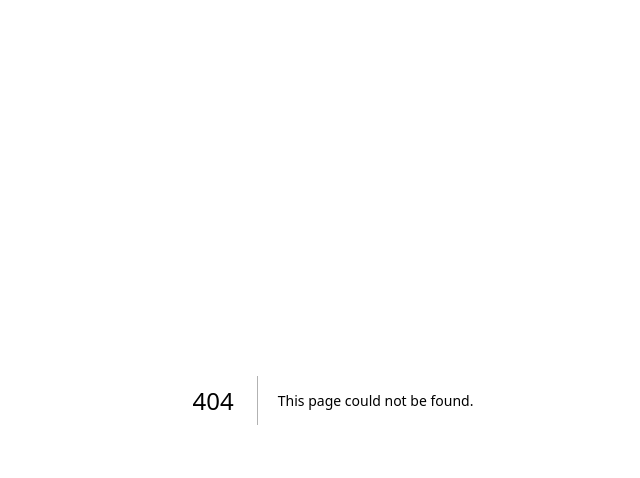
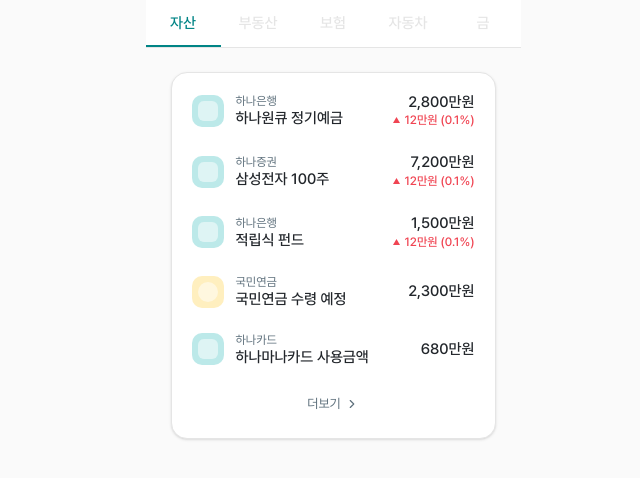
Before and after one commit to HanaroCare/hanaro-care-main, a Next.js app in the folder client/: page /asset in a window 1280 px wide. Before the commit this address had no page. Shown: the top 478 px of the page, without its empty margins (307-947 px from the left). Built offline with nearby package versions, Linux system fonts and the light colour scheme.

Commit message:
HN-17-feat/자산 리스트 추가

```diff
--- /dev/null
+++ b/client/app/asset/component/AssetListCard.tsx
@@ -0,0 +1,166 @@
+'use client';
+
+import { ChevronRight } from 'lucide-react';
+
+type AssetType = 'bank' | 'stock' | 'pension' | 'card';
+
+type AssetItemData = {
+  id: string;
+  institution: string;
+  name: string;
+  amount: string;
+  change?: string;
+  changePercent?: string;
+  isPositive?: boolean;
+  type: AssetType;
+};
+
+const ASSET_ITEMS: AssetItemData[] = [
+  {
+    id: '1',
+    institution: '하나은행',
+    name: '하나원큐 정기예금',
+    amount: '2,800만원',
+    change: '12만원',
+    changePercent: '0.1%',
+    isPositive: true,
+    type: 'bank',
+  },
+  {
+    id: '2',
+    institution: '하나증권',
+    name: '삼성전자 100주',
+    amount: '7,200만원',
+    change: '12만원',
+    changePercent: '0.1%',
+    isPositive: true,
+    type: 'stock',
+  },
+  {
+    id: '3',
+    institution: '하나은행',
+    name: '적립식 펀드',
+    amount: '1,500만원',
+    change: '12만원',
+    changePercent: '0.1%',
+    isPositive: true,
+    type: 'bank',
+  },
+  {
+    id: '4',
+    institution: '국민연금',
+    name: '국민연금 수령 예정',
+    amount: '2,300만원',
+    type: 'pension',
+  },
+  {
+    id: '5',
+    institution: '하나카드',
+    name: '하나마나카드 사용금액',
+    amount: '680만원',
+    type: 'card',
+  },
+];
+
+const ICON_STYLES: Record<AssetType, string> = {
+  bank: 'bg-hana-teal-100',
+  stock: 'bg-hana-teal-100',
+  pension: 'bg-hana-yellow-100',
+  card: 'bg-hana-teal-100',
+};
+
+type AssetIconProps = {
+  type: AssetType;
+};
+
+function AssetIcon({ type }: AssetIconProps) {
+  return (
+    <div
+      className={`flex size-8 items-center justify-center rounded-[10px] ${ICON_STYLES[type]}`}
+    >
+      {type === 'pension' ? (
+        <div className="size-5 rounded-full bg-white/50" />
+      ) : (
+        <div className="size-5 rounded-sm bg-white/50" />
+      )}
+    </div>
+  );
+}
+
+type ChangeIndicatorProps = {
+  change: string;
+  changePercent: string;
+  isPositive: boolean;
+};
+
+function ChangeIndicator({
+  change,
+  changePercent,
+  isPositive,
+}: ChangeIndicatorProps) {
+  return (
+    <div
+      className={`flex items-center gap-1 font-medium text-[12px] ${
+        isPositive ? 'text-hana-red-500' : 'text-hana-blue-500'
+      }`}
+    >
+      <svg
+        width="7"
+        height="6"
+        viewBox="0 0 7 6"
+        fill="none"
+        aria-hidden="true"
+        className={isPositive ? '' : 'rotate-180'}
+      >
+        <path d="M3.5 0L7 6L0 6L3.5 0Z" fill="currentColor" />
+      </svg>
+      <span>
+        {change} ({changePercent})
+      </span>
+    </div>
+  );
+}
+
+export function AssetListCard() {
+  return (
+    <div className="w-81.25 rounded-[16px] border border-border-gray bg-white p-5 shadow-sm">
+      <div className="flex flex-col gap-6">
+        {ASSET_ITEMS.map((item) => (
+          <div key={item.id} className="flex items-center justify-between">
+            <div className="flex items-center gap-3">
+              <AssetIcon type={item.type} />
+              <div className="flex flex-col">
+                <span className="text-[12px] text-hana-black-500 leading-tight">
+                  {item.institution}
+                </span>
+                <span className="font-medium text-[15px] text-hana-black-900 leading-tight">
+                  {item.name}
+                </span>
+              </div>
+            </div>
+
+            <div className="flex flex-col items-end">
+              <span className="font-medium text-[15px] text-hana-black-900 leading-tight">
+                {item.amount}
+              </span>
+              {item.change && item.changePercent && (
+                <ChangeIndicator
+                  change={item.change}
+                  changePercent={item.changePercent}
+                  isPositive={item.isPositive ?? true}
+                />
+              )}
+            </div>
+          </div>
+        ))}
+      </div>
+
+      <button
+        type="button"
+        className="mt-6 flex w-full items-center justify-center gap-1 py-1 text-[13px] text-hana-black-500"
+      >
+        더보기 <ChevronRight size={14} aria-hidden="true" />
+      </button>
+    </div>
+  );
+}
--- a/client/app/asset/component/AssetTabNavigation.tsx
+++ b/client/app/asset/component/AssetTabNavigation.tsx
@@ -34,7 +34,7 @@
 
   return (
     <div className="w-full border-border-gray border-b bg-white">
-      <div className="no-scrollbar flex w-full overflow-x-auto px-2">
+      <div className="flex w-full">
         {TABS.map((tab) => {
           const isActive = activeTab === tab.id;
           return (
@@ -42,7 +42,7 @@
               key={tab.id}
               type="button"
               onClick={() => handleTabClick(tab.id)}
-              className={`relative flex min-w-[75px] flex-1 items-center justify-center py-3 font-medium text-[15px] transition-colors ${
+              className={`relative flex flex-1 items-center justify-center py-3 font-medium text-[15px] transition-colors ${
                 isActive ? 'text-hana-green-700' : 'text-border-gray'
               }`}
             >
--- /dev/null
+++ b/client/app/asset/page.tsx
@@ -0,0 +1,13 @@
+import { AssetListCard } from './component/AssetListCard';
+import { AssetTabNavigation } from './component/AssetTabNavigation';
+
+export default function Home() {
+  return (
+    <>
+      <AssetTabNavigation />
+      <main className="flex flex-col items-center gap-6 px-6 pt-6 pb-[100px]">
+        <AssetListCard />
+      </main>
+    </>
+  );
+}
--- a/client/app/layout.tsx
+++ b/client/app/layout.tsx
@@ -1,20 +1,9 @@
 import type { Metadata } from 'next';
-import { Geist, Geist_Mono } from 'next/font/google';
 import './globals.css';
 
-const geistSans = Geist({
-  variable: '--font-geist-sans',
-  subsets: ['latin'],
-});
-
-const geistMono = Geist_Mono({
-  variable: '--font-geist-mono',
-  subsets: ['latin'],
-});
-
 export const metadata: Metadata = {
-  title: 'Create Next App',
-  description: 'Generated by create next app',
+  title: 'Hana Care On',
+  description: 'Hana Care On',
 };
 
 export default function RootLayout({
@@ -23,11 +12,10 @@
   children: React.ReactNode;
 }>) {
   return (
-    <html
-      lang="en"
-      className={`${geistSans.variable} ${geistMono.variable} h-full antialiased`}
-    >
-      <body className="flex min-h-full flex-col">{children}</body>
+    <html lang="ko" className="h-full antialiased">
+      <body className="flex min-h-full flex-col bg-zinc-50 font-sans">
+        <div className="relative mx-auto w-full max-w-[375px]">{children}</div>
+      </body>
     </html>
   );
 }
--- a/client/app/page.tsx
+++ b/client/app/page.tsx
@@ -10,26 +10,21 @@
 
 export default function Home() {
   return (
-    <div className="flex min-h-screen flex-col items-center gap-6 bg-zinc-50 px-6 pt-6 pb-[100px] font-sans">
+    <main className="flex flex-col items-center gap-6 px-6 pt-6 pb-[100px]">
       <AssetDashboard />
-
-      <div className="flex flex-col gap-6">
       <BannerCard
         title={<>내 남은 인생,{'\n'}평생 병원비 걱정 없을까요?</>}
         buttonText="병원비 계산하기"
         imageSrc="/images/asset/medical.svg"
         onClick={() => console.log('병원비 계산')}
       />
-
       <BannerCard
         title={<>미리 준비하는 상속{'\n'}가족 모두가 든든해져요</>}
         buttonText="상속 계산하기"
         imageSrc="/images/asset/inheritance-recom.svg"
         onClick={() => console.log('상속 계산')}
       />
-
       <BannerCard
-          isClosable
         title={
           <>
             남노인 손님,{'\n'}
@@ -41,20 +36,17 @@
         imageSrc="/images/asset/asset-big-change.svg"
         onClick={() => console.log('자산 변동 확인')}
       />
-
       <BannerCard
         title={<>내 집에 살면서{'\n'}매달 안정적인 생활비를 받아보세요</>}
         buttonText="확인하러 가기"
         imageSrc="/images/asset/housing-pension.svg"
         onClick={() => console.log('주택연금 확인')}
       />
-      </div>
-      <NavigationBar />
       <RealAssetCard />
       <MedicalBillCard />
       <PensionCard />
-      <RealAssetCard />
       <LivingExpenseCard />
-    </div>
+      <NavigationBar />
+    </main>
   );
 }
```
Lines whose indentation alone changed are shown as unchanged.
